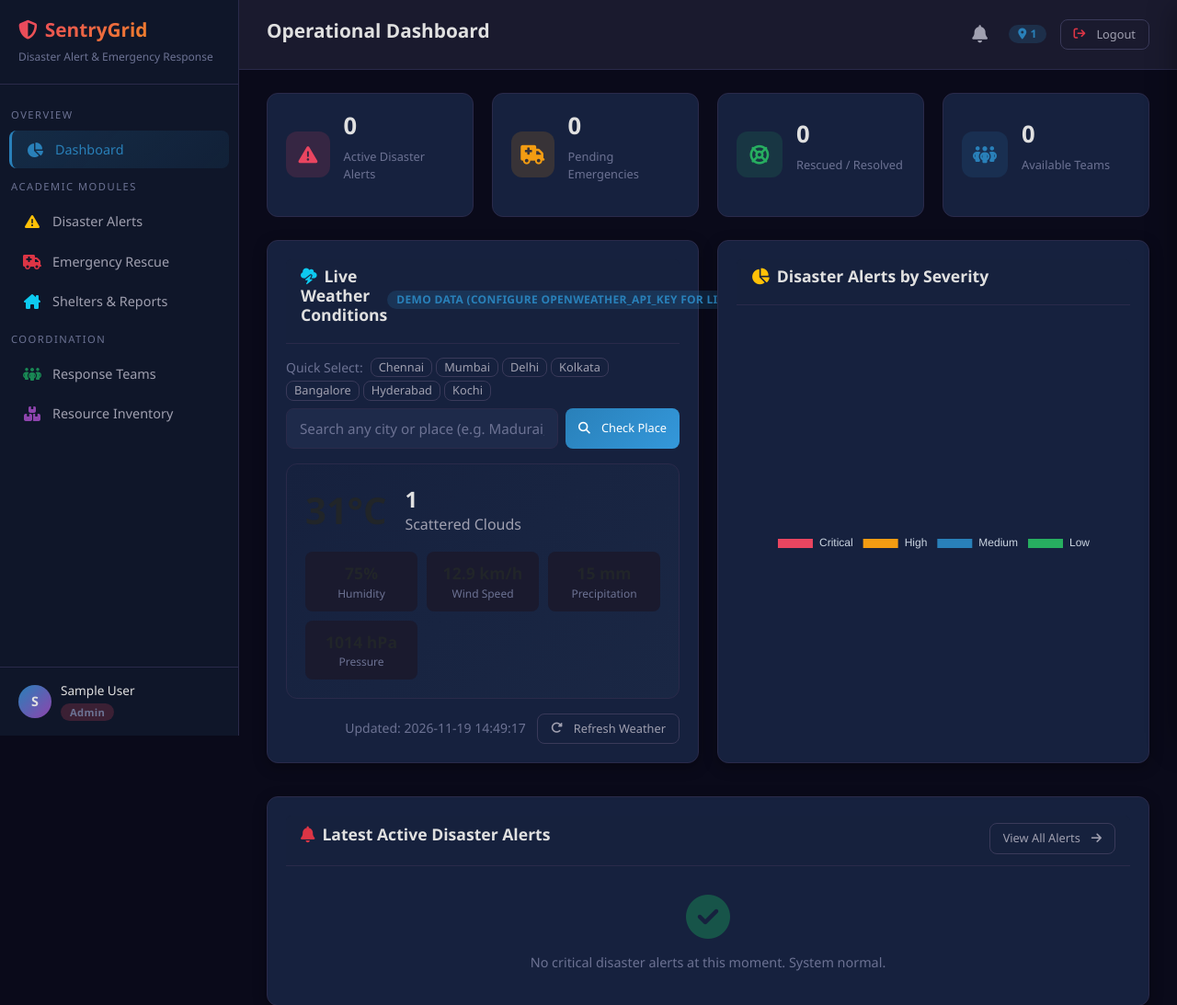
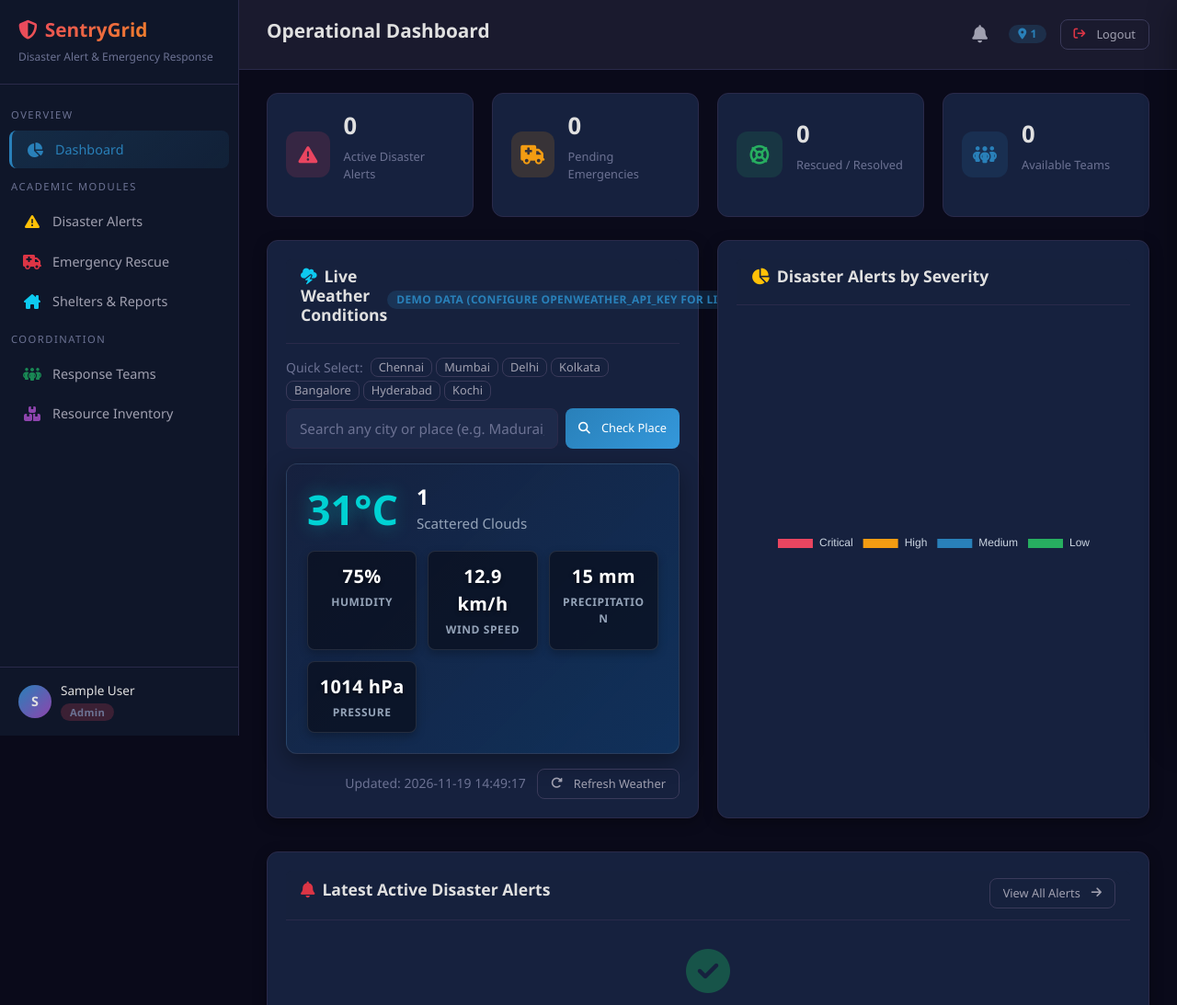
Before and after one commit to prathappothireddy007-pixel/sentry-grid-IP, a Flask app: page /dashboard in a window 1280 px wide. Shown: the top 1093 px of the page at 92% size. Run offline with Flask 3, Linux system fonts and the light colour scheme; the visitor is signed in with stand-in values (Sample User, id 1); data that the repository does not hold is empty.

Commit message:
Fix weather widget text contrast: bright cyan temperature, pure white metrics, and slate labels

```diff
--- a/static/css/style.css
+++ b/static/css/style.css
@@ -1011,53 +1011,86 @@ textarea.form-control {
 }
 
 /* ============================================================
-   Weather Widget
+   Weather Widget & Environmental Telemetry
    ============================================================ */
 .weather-widget {
-    background: linear-gradient(135deg, var(--bg-card), #1a2744);
+    background: linear-gradient(135deg, rgba(22, 33, 62, 0.95), rgba(15, 52, 96, 0.85)) !important;
     border-radius: var(--radius);
-    padding: 20px;
-    border: 1px solid var(--border-color);
+    padding: 22px;
+    border: 1px solid rgba(255, 255, 255, 0.1) !important;
+    box-shadow: 0 8px 24px rgba(0, 0, 0, 0.35);
 }
 
 .weather-main {
     display: flex;
     align-items: center;
     gap: 20px;
-    margin-bottom: 15px;
+    margin-bottom: 18px;
 }
 
 .weather-temp {
-    font-size: 2.5rem;
-    font-weight: 700;
+    font-size: 2.8rem !important;
+    font-weight: 800 !important;
+    color: #00d2d3 !important; /* High-contrast vivid cyan */
+    text-shadow: 0 0 20px rgba(0, 210, 211, 0.45);
+    line-height: 1;
+}
+
+.weather-main h4 {
+    color: #ffffff !important;
+    font-weight: 700 !important;
+    font-size: 1.45rem !important;
+    margin: 0 !important;
+    letter-spacing: 0.3px;
 }
 
 .weather-desc {
     text-transform: capitalize;
-    color: var(--text-secondary);
+    color: #94a3b8 !important; /* Crisp readable slate */
+    font-size: 0.95rem;
+    font-weight: 500;
+    margin-top: 3px;
 }
 
 .weather-details {
     display: grid;
-    grid-template-columns: repeat(auto-fit, minmax(120px, 1fr));
-    gap: 10px;
+    grid-template-columns: repeat(auto-fit, minmax(110px, 1fr));
+    gap: 12px;
 }
 
 .weather-detail {
     text-align: center;
-    padding: 10px;
-    background: var(--bg-secondary);
+    padding: 12px 10px;
+    background: rgba(10, 15, 30, 0.75) !important;
+    border: 1px solid rgba(255, 255, 255, 0.1) !important;
     border-radius: var(--radius-sm);
+    box-shadow: 0 4px 10px rgba(0, 0, 0, 0.25);
+    transition: var(--transition);
+}
+
+.weather-detail:hover {
+    background: rgba(15, 25, 50, 0.9) !important;
+    border-color: rgba(0, 210, 211, 0.4) !important;
+    transform: translateY(-2px);
 }
 
 .weather-detail .value {
-    font-size: 1.1rem;
-    font-weight: 600;
+    font-size: 1.25rem !important;
+    font-weight: 700 !important;
+    color: #ffffff !important; /* Pure high-contrast white */
+    letter-spacing: 0.4px;
+    margin-bottom: 4px;
+    display: block;
+    text-shadow: 0 2px 4px rgba(0, 0, 0, 0.5);
 }
 
 .weather-detail .label {
-    font-size: 0.75rem;
-    color: var(--text-muted);
+    font-size: 0.75rem !important;
+    font-weight: 600 !important;
+    color: #94a3b8 !important; /* High-contrast clear subtitle */
+    text-transform: uppercase;
+    letter-spacing: 0.6px;
+    display: block;
 }
 
 /* ============================================================
```
